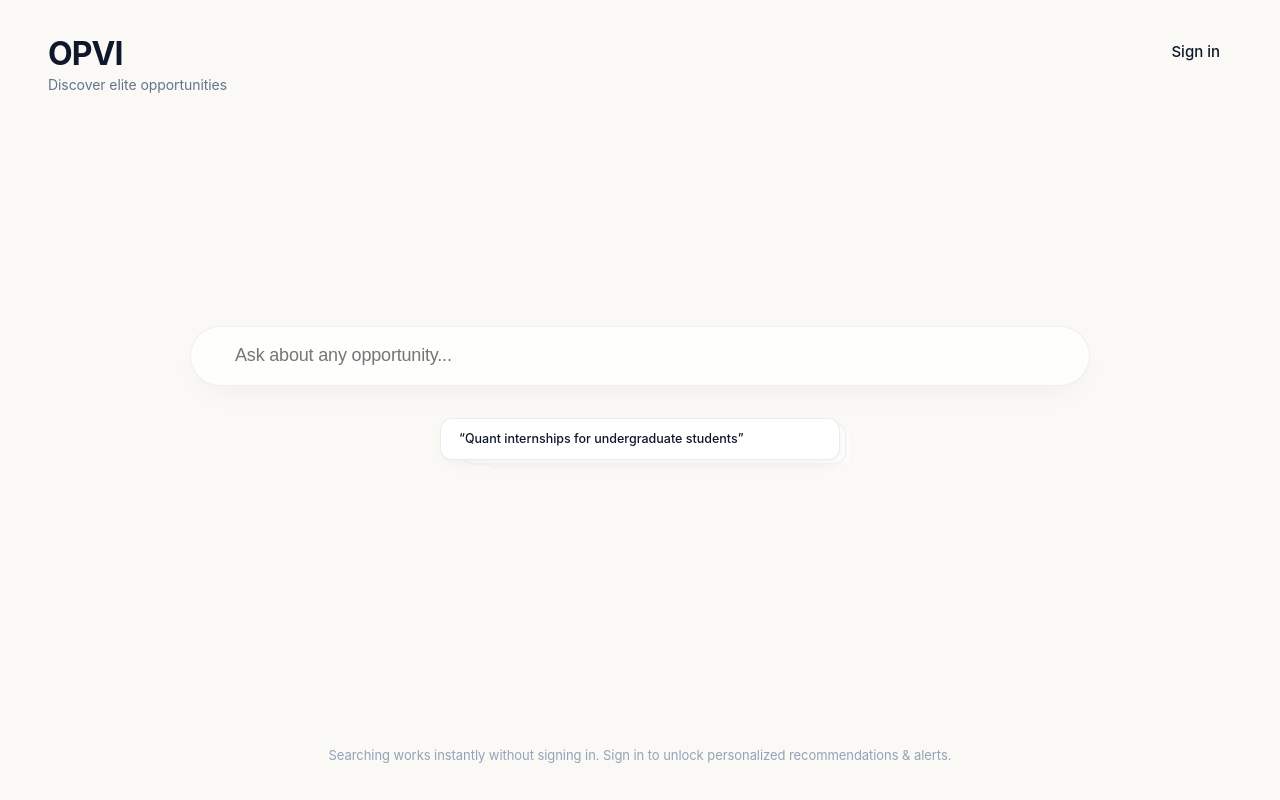
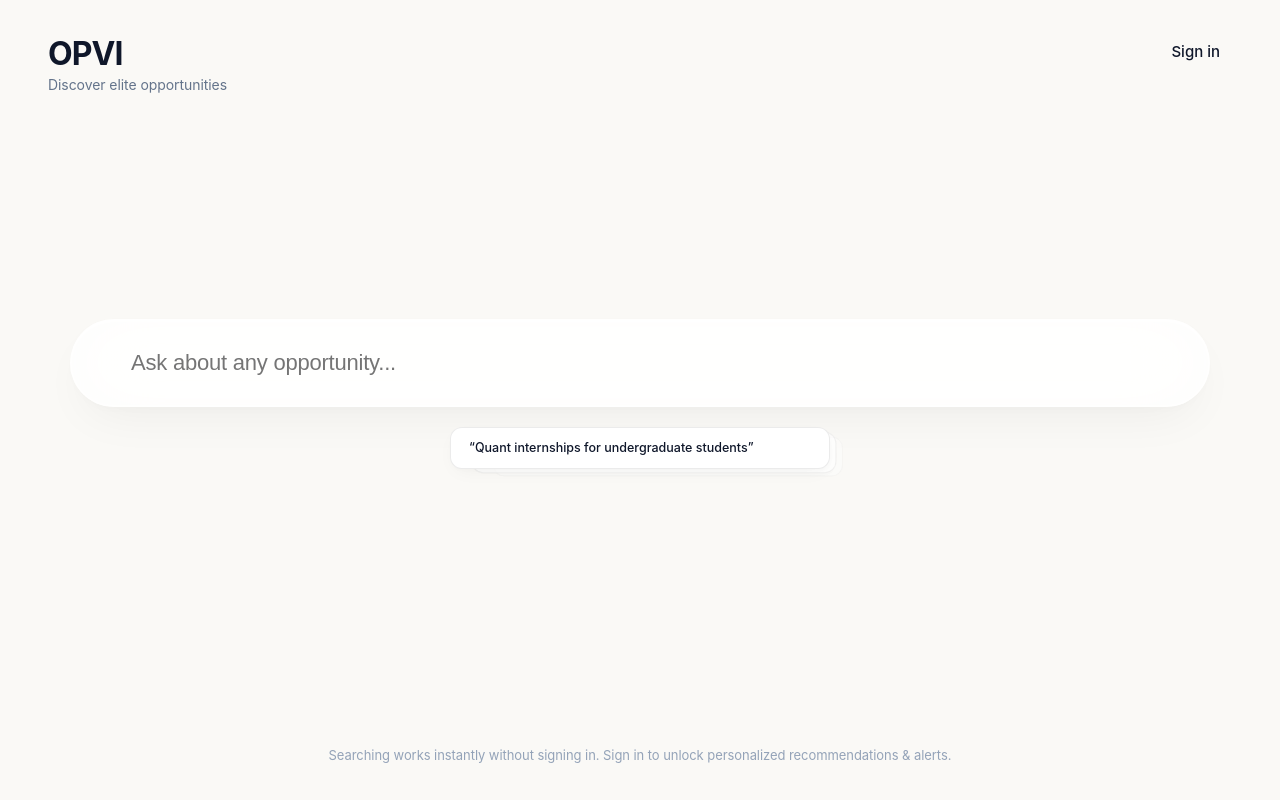
Before and after one commit to harsh-bitverse/Opvi, a Next.js app in the folder apps/web/: page / in a window 1280 px wide. Built offline with nearby package versions, Linux system fonts and the light colour scheme.

Commit message:
feat(web): Phase 2 Iteration 1 Final - 75% scale increase, true Apple glass material, soft edge dissolve

```diff
--- a/apps/web/src/app/globals.css
+++ b/apps/web/src/app/globals.css
@@ -1,15 +1,18 @@
 :root {
   --bg-canvas: #faf9f6;
   --bg-surface: #ffffff;
-  --bg-glass-stadium: rgba(255, 255, 255, 0.72);
+  --bg-glass-stadium: rgba(255, 255, 255, 0.68);
   --text-primary: #0f172a;
   --text-secondary: #64748b;
   --text-muted: #94a3b8;
-  --border-glass: rgba(0, 0, 0, 0.06);
-  --border-glass-rim: rgba(255, 255, 255, 0.85);
+  --border-glass: rgba(255, 255, 255, 0.5);
   --border-subtle: rgba(0, 0, 0, 0.08);
   --border-hover: rgba(0, 0, 0, 0.16);
-  --shadow-glass: inset 0 1px 1.5px var(--border-glass-rim), 0 12px 32px -10px rgba(0, 0, 0, 0.05);
+  --shadow-apple-glass:
+    inset 0 1.5px 2px rgba(255, 255, 255, 0.95),
+    inset 0 -1px 2px rgba(255, 255, 255, 0.4),
+    0 20px 50px -15px rgba(0, 0, 0, 0.06),
+    0 4px 12px rgba(0, 0, 0, 0.02);
   --shadow-card: 0 4px 12px -2px rgba(0, 0, 0, 0.04), 0 2px 4px rgba(0, 0, 0, 0.02);
   --font-sans: -apple-system, BlinkMacSystemFont, 'SF Pro Display', 'Plus Jakarta Sans', 'Inter', Roboto, sans-serif;
 }
@@ -48,14 +51,14 @@ body {
   animation: blinkCaret 1s infinite;
 }
 
-/* Stadium capsule glassmorphism search container */
+/* True Apple-Grade Frosted Glass Stadium Search Surface */
 .search-stadium-glass {
   background: var(--bg-glass-stadium);
-  backdrop-filter: blur(24px) saturate(180%);
-  -webkit-backdrop-filter: blur(24px) saturate(180%);
+  backdrop-filter: blur(40px) saturate(210%) brightness(1.04);
+  -webkit-backdrop-filter: blur(40px) saturate(210%) brightness(1.04);
   border: 1px solid var(--border-glass);
   border-radius: 9999px;
-  box-shadow: var(--shadow-glass);
+  box-shadow: var(--shadow-apple-glass);
   transition: all 250ms cubic-bezier(0.16, 1, 0.3, 1);
 }
 
--- a/apps/web/src/components/search/SearchBar.tsx
+++ b/apps/web/src/components/search/SearchBar.tsx
@@ -42,10 +42,10 @@ export function SearchBar({ value, onChange, inputRef }: SearchBarProps) {
       onMouseEnter={() => setIsHovered(true)}
       onMouseLeave={() => setIsHovered(false)}
       style={{
-        width: '100%',
-        maxWidth: '900px',
-        height: '60px',
-        padding: '0 2.75rem',
+        width: '92vw',
+        maxWidth: '1140px',
+        height: '88px',
+        padding: '0 3.75rem',
         display: 'flex',
         alignItems: 'center',
         margin: '0 auto',
@@ -65,7 +65,7 @@ export function SearchBar({ value, onChange, inputRef }: SearchBarProps) {
           border: 'none',
           outline: 'none',
           background: 'transparent',
-          fontSize: '1.125rem',
+          fontSize: '1.375rem',
           fontWeight: 400,
           color: 'var(--text-primary)',
           letterSpacing: '-0.01em',
--- a/apps/web/src/components/search/StackedSearchDeck.tsx
+++ b/apps/web/src/components/search/StackedSearchDeck.tsx
@@ -36,20 +36,20 @@ export function StackedSearchDeck({ onSelectQuery }: StackedSearchDeckProps) {
     <div
       style={{
         width: '100%',
-        maxWidth: '900px',
-        marginTop: '2rem',
+        maxWidth: '1140px',
+        marginTop: '1.25rem',
         display: 'flex',
         flexDirection: 'column',
         alignItems: 'center',
       }}
     >
-      {/* Reduced footprint Stacked Card Deck Container */}
+      {/* Reduced visual mass search card container (2.5-3x smaller than search bar) */}
       <div
         style={{
           position: 'relative',
           width: '100%',
-          maxWidth: '400px',
-          height: '74px',
+          maxWidth: '380px',
+          height: '72px',
           display: 'flex',
           justifyContent: 'center',
           alignItems: 'center',
```
